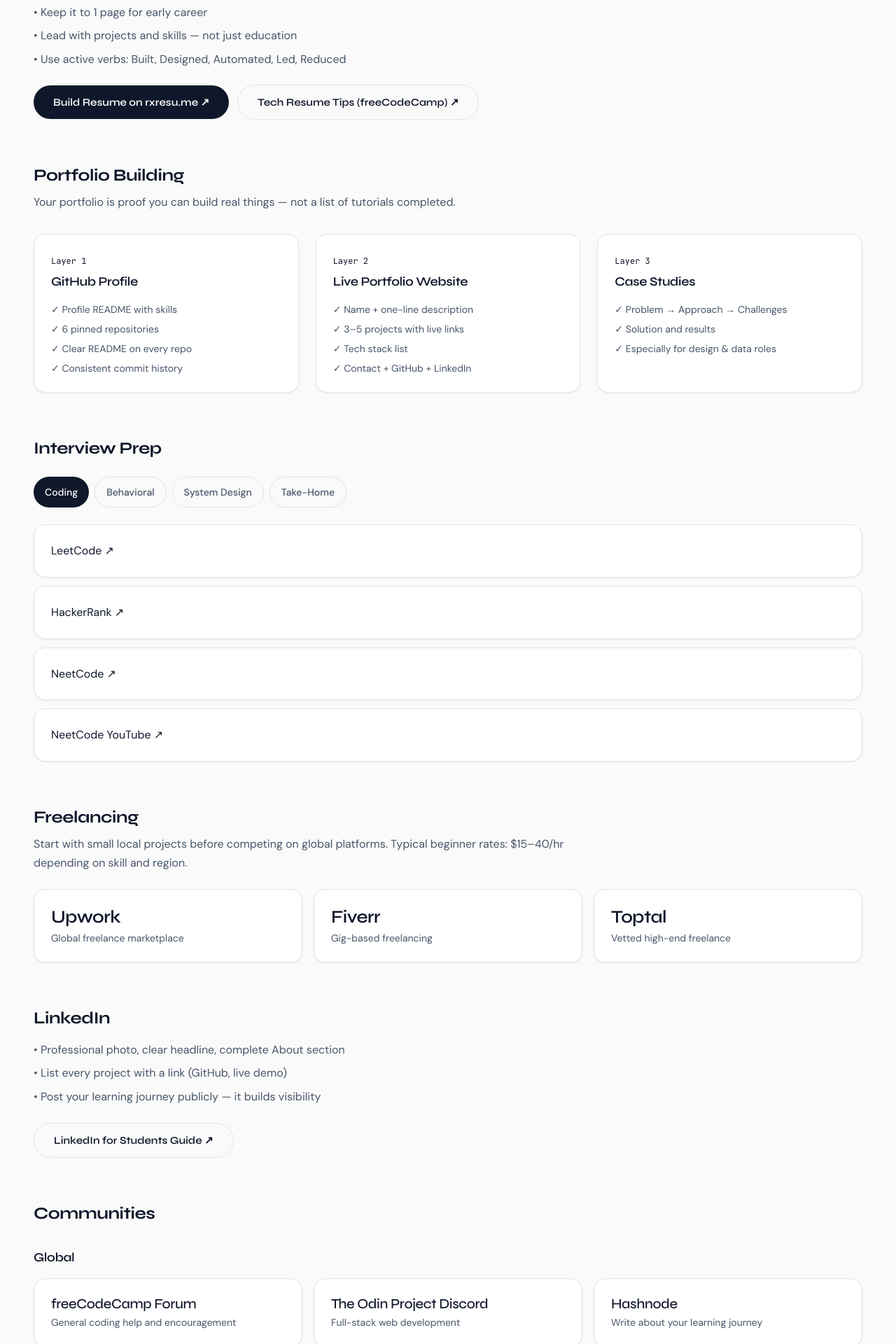
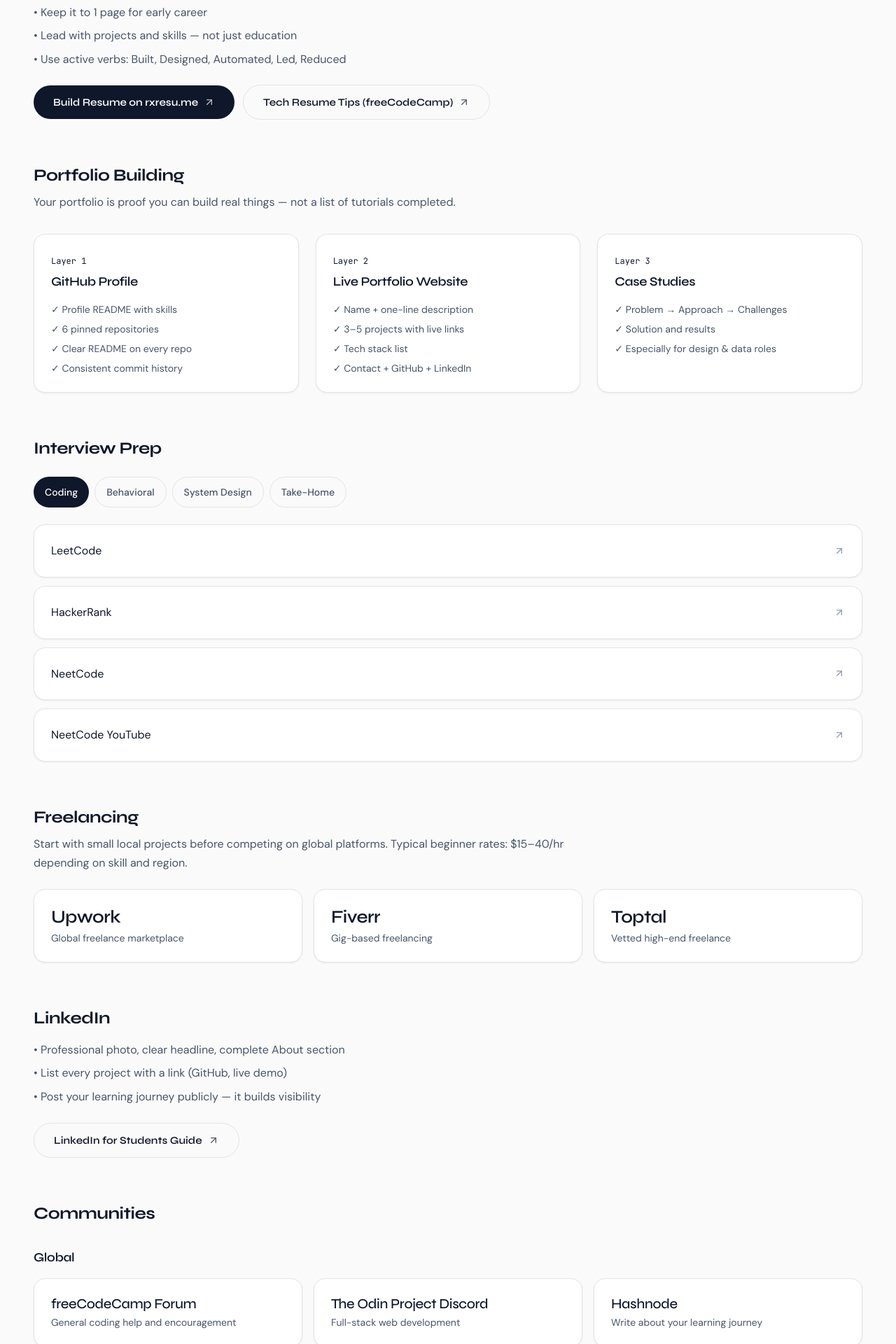
Before and after one commit to awesomeakokayo/Techhubs, a Next.js app: page /career in a window 1280 px wide. Shown: the part 380-2300 px from the top of the page at 70% size. Built offline with nearby package versions, Linux system fonts and the light colour scheme.

Commit message:
Refactor code structure for improved readability and maintainability

```diff
--- a/app/career/CareerTabs.tsx
+++ b/app/career/CareerTabs.tsx
@@ -1,6 +1,7 @@
 'use client'
 
 import { useState } from 'react'
+import { ArrowUpRight } from 'lucide-react'
 import {
   COMMUNITIES_AFRICA,
   COMMUNITIES_ONLINE,
@@ -68,9 +69,10 @@
               href={link.url}
               target="_blank"
               rel="noopener noreferrer"
-              className="card block no-underline hover:border-teal/40"
+              className="card flex items-center justify-between no-underline hover:border-teal/40"
             >
-              {link.title} ↗
+              <span>{link.title}</span>
+              <ArrowUpRight size={16} className="shrink-0 text-text-muted opacity-70" />
             </a>
           )
         )}
@@ -93,17 +95,19 @@
           href="https://rxresu.me"
           target="_blank"
           rel="noopener noreferrer"
-          className="btn btn-primary mt-6"
+          className="btn btn-primary mt-6 inline-flex items-center gap-1.5"
         >
-          Build Resume on rxresu.me ↗
+          Build Resume on rxresu.me
+          <ArrowUpRight size={16} className="shrink-0 opacity-70" />
         </a>
         <a
           href="https://www.youtube.com/watch?v=y8YH0Qbu5h4"
           target="_blank"
           rel="noopener noreferrer"
-          className="btn btn-secondary mt-3 ml-0 sm:ml-3"
+          className="btn btn-secondary mt-3 ml-0 sm:ml-3 inline-flex items-center gap-1.5"
         >
-          Tech Resume Tips (freeCodeCamp) ↗
+          Tech Resume Tips (freeCodeCamp)
+          <ArrowUpRight size={16} className="shrink-0 opacity-70" />
         </a>
       </section>
 
@@ -166,9 +170,10 @@
           href="https://university.linkedin.com/linkedin-for-students"
           target="_blank"
           rel="noopener noreferrer"
-          className="btn btn-secondary mt-6"
+          className="btn btn-secondary mt-6 inline-flex items-center gap-1.5"
         >
-          LinkedIn for Students Guide ↗
+          LinkedIn for Students Guide
+          <ArrowUpRight size={16} className="shrink-0 opacity-70" />
         </a>
       </section>
 
--- a/app/projects/page.tsx
+++ b/app/projects/page.tsx
@@ -2,6 +2,7 @@
 
 import { useState } from 'react'
 import Link from 'next/link'
+import { ArrowRight } from 'lucide-react'
 import { TRACKS } from '@/lib/tracks'
 import { PageHeader } from '@/components/ui/PageHeader'
 import { CategoryFilter } from '@/components/ui/CategoryFilter'
@@ -102,9 +103,9 @@
               </div>
               <Link
                 href={`/tracks/${track.slug}#projects`}
-                className="mt-4 inline-block text-sm text-teal hover:underline"
+                className="mt-4 inline-flex items-center gap-1 text-sm text-teal hover:underline"
               >
-                View in track →
+                View in track <ArrowRight size={14} className="shrink-0" />
               </Link>
             </article>
           ))}
--- a/app/resources/ResourcesClient.tsx
+++ b/app/resources/ResourcesClient.tsx
@@ -1,6 +1,7 @@
 'use client'
 
 import { useEffect, useMemo, useState } from 'react'
+import { ArrowUpRight } from 'lucide-react'
 import { TRACKS, ResourceType } from '@/lib/tracks'
 import { FEATURED_RESOURCES } from '@/lib/site-content'
 import { PageHeader } from '@/components/ui/PageHeader'
@@ -162,13 +163,13 @@
                     <td className="p-4">
                       <TrackedLink
                         href={r.url}
-                        className="text-teal hover:underline"
+                        className="inline-flex items-center gap-0.5 text-teal hover:underline"
                         path="/resources"
                         trackSlug={r.trackId}
                         resourceTitle={r.title}
                         resourceType={r.type}
                       >
-                        Open ↗
+                        Open <ArrowUpRight size={14} className="shrink-0" />
                       </TrackedLink>
                     </td>
                   </tr>
--- a/app/roadmaps/page.tsx
+++ b/app/roadmaps/page.tsx
@@ -37,7 +37,7 @@
                         {stage}
                       </span>
                       {si < rm.stages.length - 1 && (
-                        <span className="text-text-muted shrink-0" aria-hidden>→</span>
+                        <ArrowRight size={12} className="text-text-muted shrink-0" aria-hidden />
                       )}
                     </div>
                   ))}
--- a/components/home/Hero.tsx
+++ b/components/home/Hero.tsx
@@ -2,6 +2,7 @@
 
 import Link from 'next/link'
 import { motion, useReducedMotion } from 'framer-motion'
+import { ArrowRight } from 'lucide-react'
 import { SplineScene } from '@/components/ui/splite'
 import { Spotlight } from '@/components/ui/spotlight'
 
@@ -49,8 +50,8 @@
               animate={{ opacity: 1, y: 0 }}
               transition={{ duration: 0.5, delay: 0.3 }}
             >
-              <Link href="/start-here" className="btn btn-primary">
-                Start Learning →
+              <Link href="/start-here" className="btn btn-primary inline-flex items-center gap-1.5">
+                Start Learning <ArrowRight size={16} className="shrink-0" />
               </Link>
               <Link href="#tracks" className="btn btn-secondary">
                 Browse All Tracks
--- a/components/home/QuizTeaser.tsx
+++ b/components/home/QuizTeaser.tsx
@@ -1,4 +1,5 @@
 import Link from 'next/link'
+import { ArrowRight } from 'lucide-react'
 import { AnimateIn } from '@/components/ui/AnimateIn'
 
 export function QuizTeaser() {
@@ -13,8 +14,8 @@
                 <p className="mt-3 text-text-secondary max-w-none">
                   Answer 3 quick questions and we&apos;ll point you to the right track.
                 </p>
-                <Link href="/start-here#quiz" className="btn btn-primary mt-8">
-                  Take the Quiz →
+                <Link href="/start-here#quiz" className="btn btn-primary mt-8 inline-flex items-center gap-1.5">
+                  Take the Quiz <ArrowRight size={16} className="shrink-0" />
                 </Link>
               </div>
 
--- a/components/layout/Footer.tsx
+++ b/components/layout/Footer.tsx
@@ -1,4 +1,5 @@
 import Link from 'next/link'
+import { ArrowUpRight } from 'lucide-react'
 
 const QUICK_LINKS = [
   { href: '/start-here', label: 'Start Here' },
@@ -66,9 +67,10 @@
                     href={link.href}
                     target="_blank"
                     rel="noopener noreferrer"
-                    className="text-sm text-text-secondary hover:text-teal"
+                    className="inline-flex items-center gap-1 text-sm text-text-secondary hover:text-teal"
                   >
-                    {link.label} ↗
+                    {link.label}
+                    <ArrowUpRight size={14} className="shrink-0 opacity-70" />
                   </a>
                 </li>
               ))}
--- a/components/layout/Navbar.tsx
+++ b/components/layout/Navbar.tsx
@@ -2,7 +2,7 @@
 
 import Link from 'next/link'
 import { useState, useEffect } from 'react'
-import { Menu, Search, X } from 'lucide-react'
+import { Menu, Search, X, ArrowRight } from 'lucide-react'
 import { SearchModal } from '@/components/search/SearchModal'
 
 const NAV_LINKS = [
@@ -105,8 +105,8 @@
               ))}
             </nav>
             <div className="mt-auto border-t border-border-subtle pt-6">
-              <Link href="/start-here" className="btn btn-primary w-full justify-center" onClick={() => setMenuOpen(false)}>
-                Start Learning →
+              <Link href="/start-here" className="btn btn-primary w-full justify-center inline-flex items-center gap-1.5" onClick={() => setMenuOpen(false)}>
+                Start Learning <ArrowRight size={16} className="shrink-0" />
               </Link>
             </div>
           </div>
--- a/components/quiz/TrackQuiz.tsx
+++ b/components/quiz/TrackQuiz.tsx
@@ -3,6 +3,7 @@
 import { useState } from 'react'
 import Link from 'next/link'
 import { motion, AnimatePresence } from 'framer-motion'
+import { ArrowRight } from 'lucide-react'
 import { TRACKS } from '@/lib/tracks'
 import { saveQuizResult } from '@/lib/progress'
 import { trackEvent, trackQuizCompletion } from '@/lib/analytics'
@@ -124,8 +125,8 @@
                       <h4 className="font-display font-semibold">{track.name}</h4>
                       <p className="text-sm text-text-secondary">{track.tagline}</p>
                     </div>
-                    <Link href={`/tracks/${track.slug}`} className="btn btn-primary shrink-0">
-                      Start This Track →
+                    <Link href={`/tracks/${track.slug}`} className="btn btn-primary shrink-0 inline-flex items-center gap-1.5">
+                      Start This Track <ArrowRight size={16} className="shrink-0" />
                     </Link>
                   </div>
                 ) : null
--- a/components/tracks/TrackPageView.tsx
+++ b/components/tracks/TrackPageView.tsx
@@ -2,7 +2,7 @@
 
 import { useState, useEffect, useCallback } from 'react'
 import {
-  LayoutList, Map, BookOpen, Hammer, Bot, Briefcase, Clock,
+  LayoutList, Map, BookOpen, Hammer, Bot, Briefcase, Clock, ArrowRight,
 } from 'lucide-react'
 import { Track } from '@/lib/tracks'
 import { getTrackIcon } from '@/lib/icons'
@@ -341,8 +341,8 @@
               <p className="text-text-primary">{track.careerTip}</p>
             </div>
             <div className="mt-6">
-              <a href="/career" className="btn btn-secondary">
-                Full Career Prep Guide →
+              <a href="/career" className="btn btn-secondary inline-flex items-center gap-1.5">
+                Full Career Prep Guide <ArrowRight size={16} className="shrink-0" />
               </a>
             </div>
           </section>
```
Also changed, not shown: app/ai-guide/page.tsx (+4 -4 lines), app/icon.png (added).
